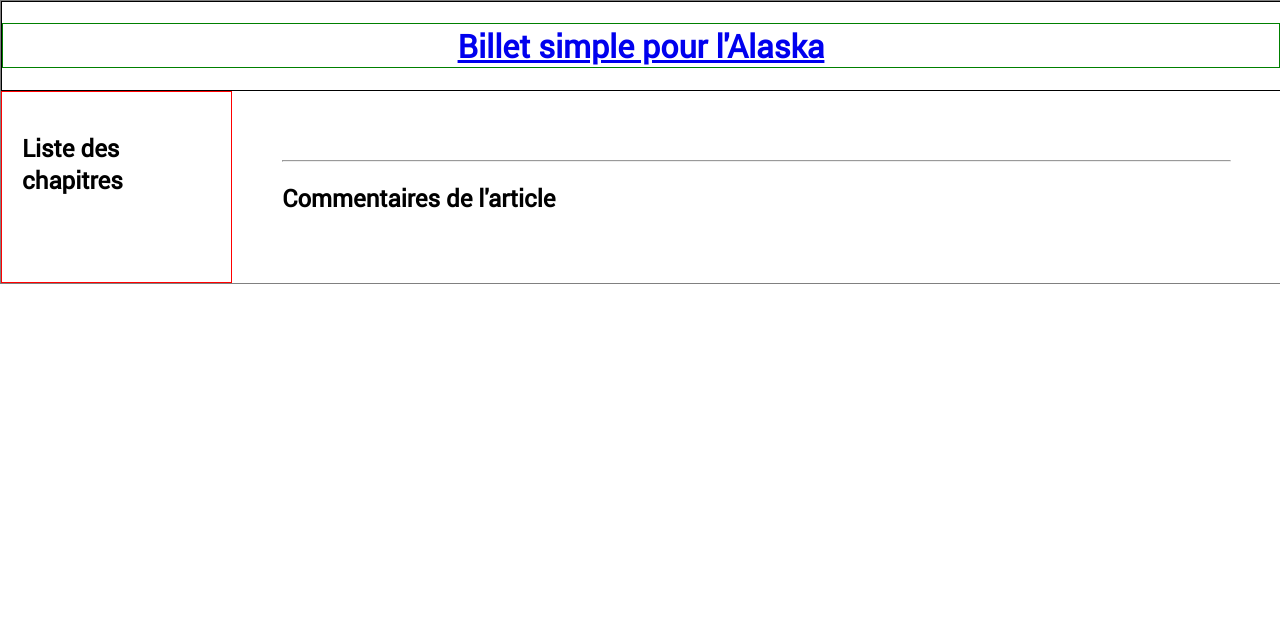
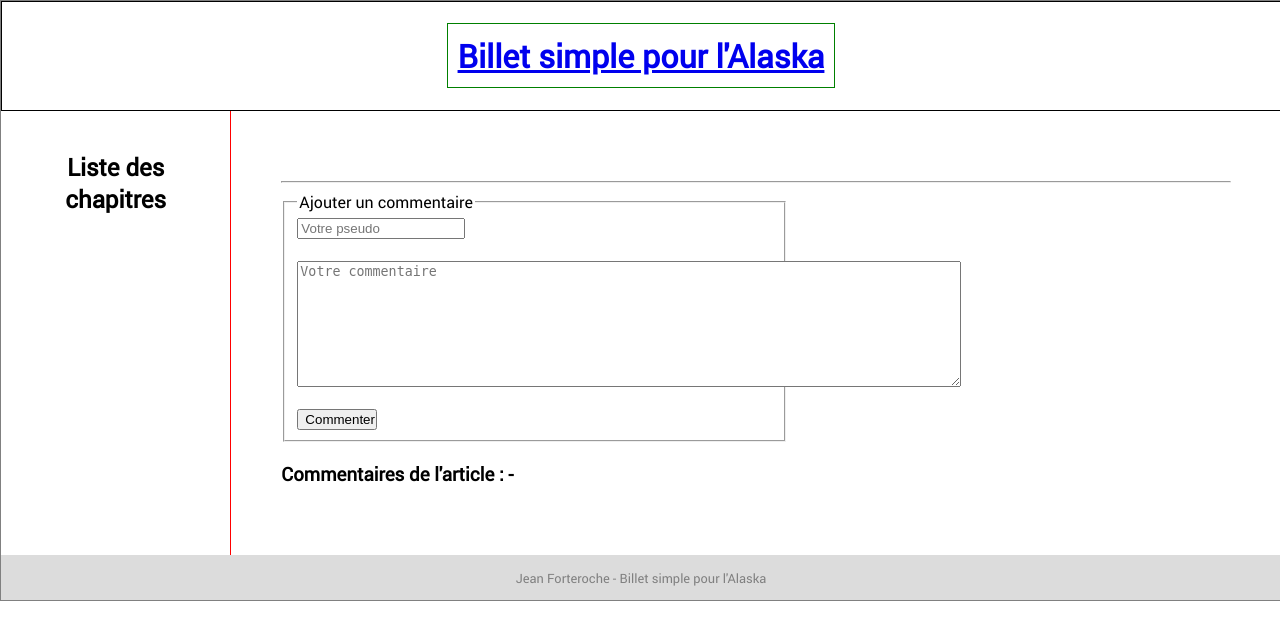
Before and after one commit to fcaussin/OpenClassrooms_P4_BlogPHP, a PHP site: template app/views/viewArticle.php in a window 1280 px wide. Shown: the top 640 px of the page. Run offline with PHP 8.4, Linux system fonts and the light colour scheme; the template is opened without the code that fills it, so the values that code supplies are empty.

Commit message:
Ajout du formulaire permettant de commenter l'article

```diff
--- a/app/views/template.php
+++ b/app/views/template.php
@@ -28,6 +28,10 @@
       </div>
     </section>
 
+    <footer>
+      <p>Jean Forteroche - Billet simple pour l'Alaska</p>
+    </footer>
+
     </div>
   </body>
 </html>
--- a/app/views/viewArticle.php
+++ b/app/views/viewArticle.php
@@ -4,17 +4,31 @@
 
 <article>
   <header>
-    <h1 class="articleTitle"><?= $article['title'] ?></h1>
+    <h2 class="articleTitle"><?= $article['title'] ?></h2>
     <time><?= $article['dateArt_fr'] ?></time>
   </header>
   <p><?= $article['content'] ?></p>
+  <hr />
 </article>
-<hr />
+
+<form class="formComment" action="index.php?action=addComment" method="post">
+  <fieldset class="addComment">
+    <legend>Ajouter un commentaire</legend>
+    <input type="text" name="username" id="username" placeholder="Votre pseudo" required /><br />
+    <textarea name="txtComment" id="txtComment" rows="8" cols="80" placeholder="Votre commentaire" required></textarea><br />
+    <input type="submit" value="Commenter" />
+    <input type="hidden" name="idArticle" value="<?= $article['id'] ?>" />
+  </fieldset>
+</form>
+
 <div class="commentsList">
-  <h1>Commentaires de l'article <?= $article['title'] ?></h1>
+  <h3>Commentaires de l'article : <?= $article['id'] . " - " . $article['title'] ?></h3>
+
+  <?php foreach ($comments as $comment): ?>
+    <hr class="separateCom" />
+    <p><b><?= $comment['username'] ?></b> a commenté :<br />
+      <time>le <?= $comment['dateCom_fr'] ?></time>
+    </p>
+    <p><?= $comment['comment'] ?></p>
+  <?php endforeach; ?>
 </div>
-
-<?php foreach ($comments as $comment): ?>
-  <p><?= $comment['username'] ?> dit :</p>
-  <p><?= $comment['comment'] ?></p>
-<?php endforeach; ?>
--- a/public/css/style.css
+++ b/public/css/style.css
@@ -49,19 +49,20 @@ body {
 }
 
 #header {
+  display: flex;
   border: 1px solid black;
   justify-content: center;
-  align-items: center;
-  text-align: center;
 }
 
 #header h1 {
+  padding: 10px;
   border: 1px solid green;
 }
 
 .aside {
-  border: 1px solid red;
+  border-right: 1px solid red;
   padding: 20px;
+  text-align: center;
 }
 
 .main {
@@ -70,6 +71,52 @@ body {
 }
 
 .content {
+  display: flex;
+  flex-direction: column;
   padding: 50px;
   width: 80%;
 }
+
+time {
+  font-style: italic;
+  font-size: 0.8em;
+}
+
+article p {
+  text-align: justify;
+}
+
+.readMore {
+  font-size: 0.8em;
+  font-style: italic;
+  text-decoration: none;
+  color: blue;
+}
+
+footer {
+  text-align: center;
+  border: 1px solid rgb(220,220,220);
+  background-color: rgb(220,220,220);
+  font-size: 0.8em;
+  color: grey;
+}
+
+
+/* ------------- FORMULAIRE COMMENTAIRE ------------- */
+
+
+.addComment input {
+  width: 80px;
+}
+
+.addComment {
+  display: flex;
+  flex-direction: column;
+  flex-wrap: wrap;
+  width: 50%;
+  min-width: 250px;
+}
+
+#username {
+  width: 160px;
+}
```
Also changed, not shown: app/views/viewHome.php (+8 -5 lines).
